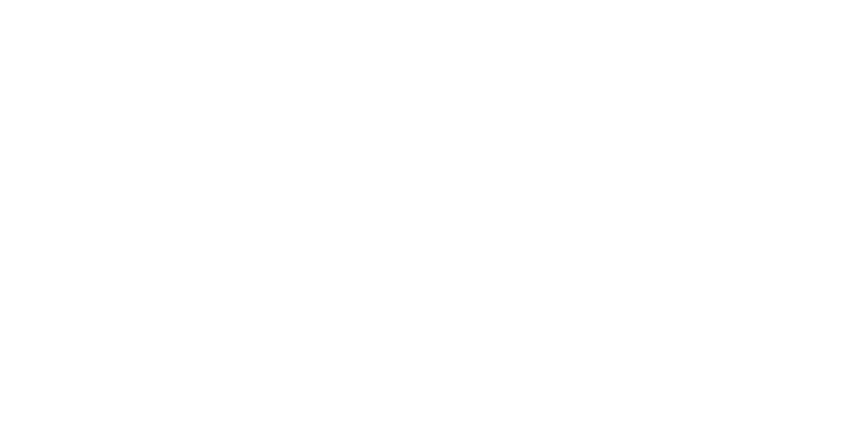
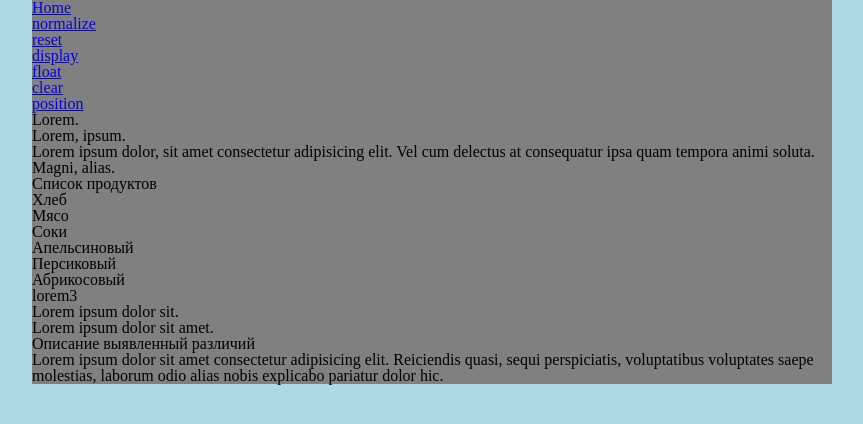
Before and after one commit to MaxDnipro/home-work-7, a plain HTML site: page pages/reset.html in a window 1280 px wide. Shown: the whole page, without its empty margins (208-1071 px from the left). Drawn offline with nearby package versions, Linux system fonts and the light colour scheme.

Commit message:
added link normalize

```diff
--- a/pages/reset.html
+++ b/pages/reset.html
@@ -5,8 +5,80 @@
   <meta http-equiv="X-UA-Compatible" content="IE=edge">
   <meta name="viewport" content="width=device-width, initial-scale=1.0">
   <title>reset</title>
+  <!-- подключаем link reset -->
+  <link rel="stylesheet" href="https://cdnjs.cloudflare.com/ajax/libs/meyer-reset/2.0/reset.min.css" integrity="sha512-NmLkDIU1C/C88wi324HBc+S2kLhi08PN5GDeUVVVC/BVt/9Izdsc9SVeVfA1UZbY3sHUlDSyRXhCzHfr6hmPPw==" crossorigin="anonymous" referrerpolicy="no-referrer" />
+  <link rel="stylesheet" href="../css/style.css">
 </head>
 <body>
+  <header>
+    <div class="container">
+      <nav>
+        <ul>
+          <li>
+            <a href="#">
+              Home
+            </a>
+          </li>
+          <li>
+            <a href="normalize.html">normalize</a>
+          </li>
+          <li>
+            <a href="#">reset</a>
+          </li>
+          <li>
+            <a href="display.html">display</a>
+          </li>
+          <li>
+            <a href="float.html">float</a>
+          </li>
+          <li>
+            <a href="clear.html">clear</a>
+          </li>
+          <li>
+            <a href="position.html">position</a>
+          </li>
+        </ul>
+      </nav>
 
+    </div>
+  </header>
+
+  <main class="main">
+
+    <div class="container">
+
+      <h1>Lorem.</h1>
+
+      <h2>Lorem, ipsum.</h2>
+
+      <p>Lorem ipsum dolor, sit amet consectetur adipisicing elit. Vel cum delectus at
+        consequatur ipsa quam tempora animi soluta. Magni, alias.</p>
+
+      <h3>Список продуктов</h3>
+      <ul>
+        <li>Хлеб</li>
+        <li>Мясо</li>
+        <li>Соки</li>
+          <ol>
+            <li>Апельсиновый</li>
+            <li>Персиковый</li>
+            <li>Абрикосовый</li>
+          </ol>
+      </ul>
+
+      <span>lorem3</span>
+
+      <h4>Lorem ipsum dolor sit.</h4>
+
+      <h5>Lorem ipsum dolor sit amet.</h5>
+
+      <h6>Описание выявленный различий</h6>
+
+      <p>Lorem ipsum dolor sit amet consectetur adipisicing elit. Reiciendis quasi, sequi perspiciatis,
+        voluptatibus voluptates saepe molestias, laborum odio alias nobis explicabo pariatur dolor hic.</p>
+
+    </div>
+
+  </main>
 </body>
 </html>
```
Also changed, not shown: index.html (added, +44 -0 lines), pages/clear.html (+32 -0 lines), pages/display.html (+31 -0 lines), pages/normalize.html (+43 -0 lines), pages/position.html (+31 -0 lines), css/style.css (line endings or trailing spaces).
